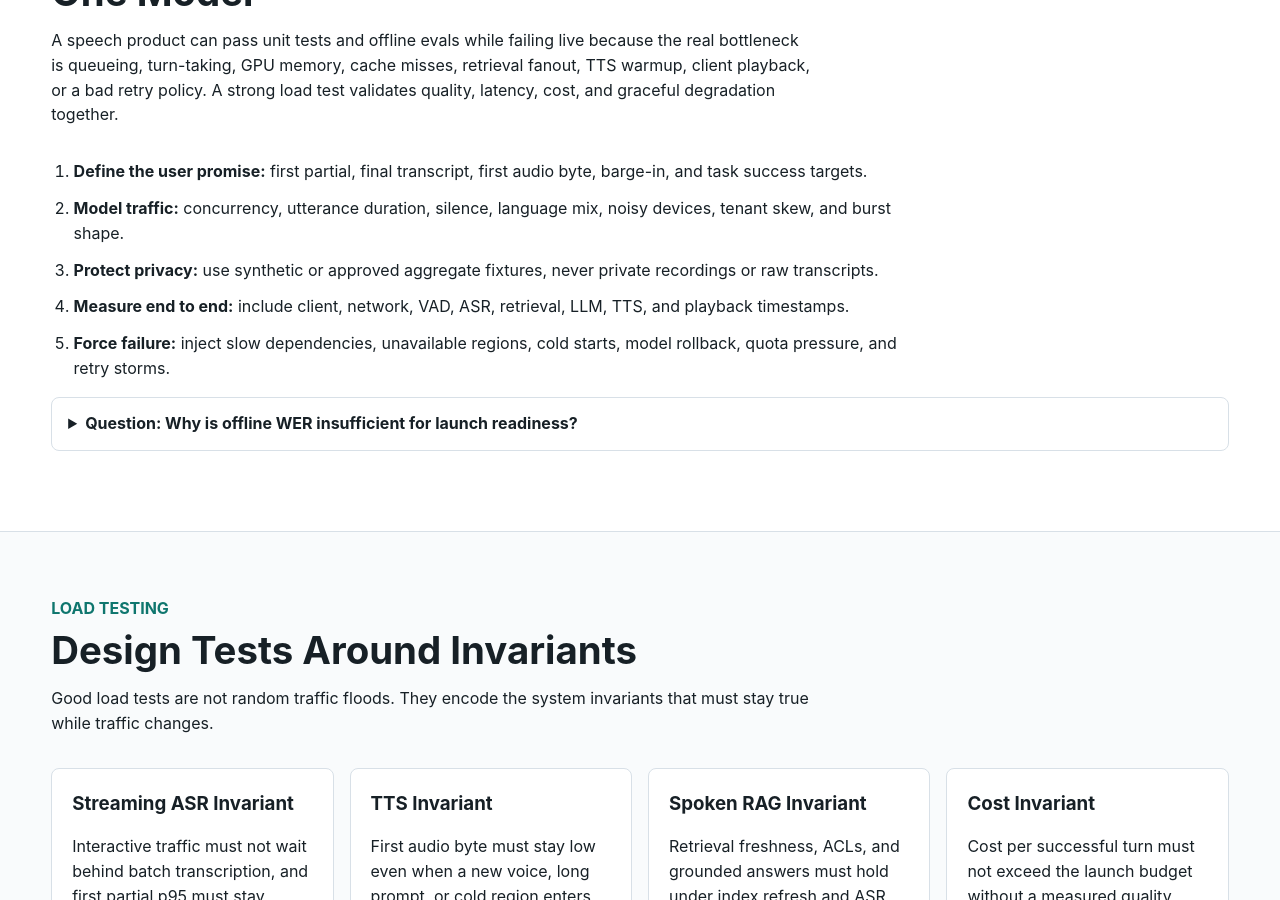
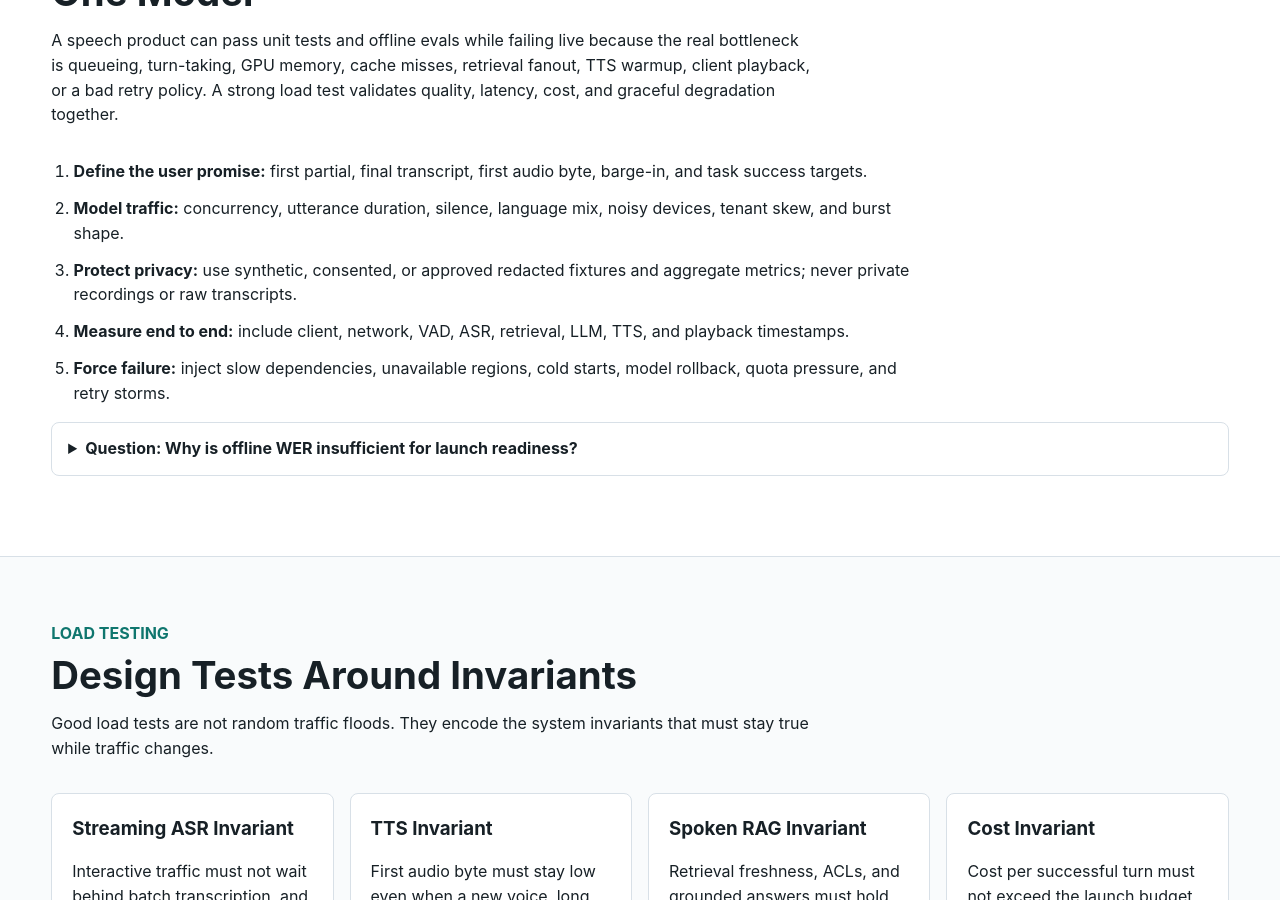
Before and after one commit to kennethli319/kennethli319.github.io, a Jekyll site: the page audio-text-ml-course/lessons/speech-ai-load-testing-chaos.html, which Jekyll copies as it is, in a window 1280 px wide and 900 px high, scrolled down 653 px. Built offline with Jekyll 4.4.1, drawn with Linux system fonts in a browser that asks for light colours.

Commit message:
Update audio course load testing privacy wording

```diff
--- a/audio-text-ml-course/lessons/speech-ai-load-testing-chaos.html
+++ b/audio-text-ml-course/lessons/speech-ai-load-testing-chaos.html
@@ -41,7 +41,7 @@
       <ol class="steps">
         <li><strong>Define the user promise:</strong> first partial, final transcript, first audio byte, barge-in, and task success targets.</li>
         <li><strong>Model traffic:</strong> concurrency, utterance duration, silence, language mix, noisy devices, tenant skew, and burst shape.</li>
-        <li><strong>Protect privacy:</strong> use synthetic or approved aggregate fixtures, never private recordings or raw transcripts.</li>
+        <li><strong>Protect privacy:</strong> use synthetic, consented, or approved redacted fixtures and aggregate metrics; never private recordings or raw transcripts.</li>
         <li><strong>Measure end to end:</strong> include client, network, VAD, ASR, retrieval, LLM, TTS, and playback timestamps.</li>
         <li><strong>Force failure:</strong> inject slow dependencies, unavailable regions, cold starts, model rollback, quota pressure, and retry storms.</li>
       </ol>
```
